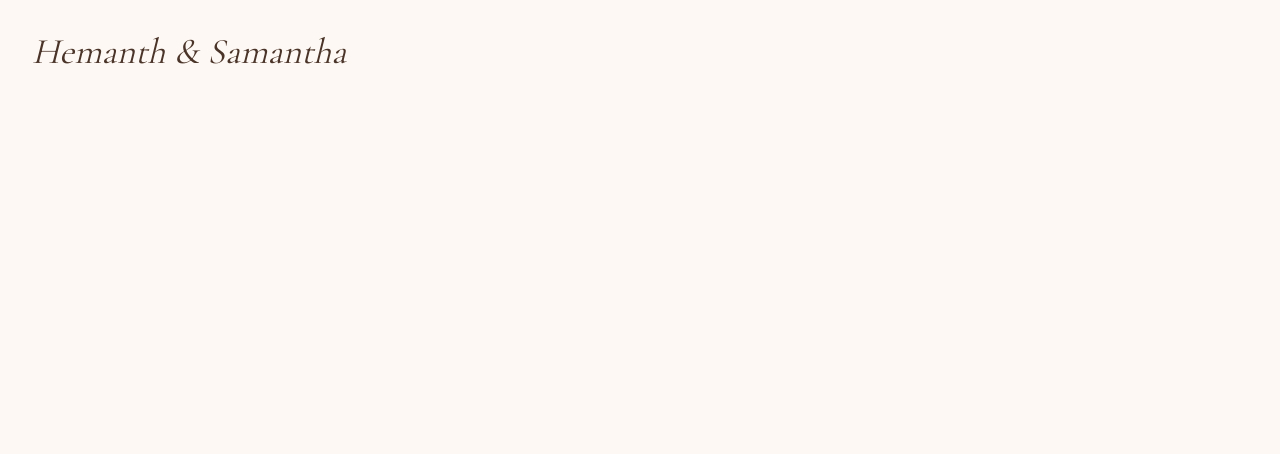
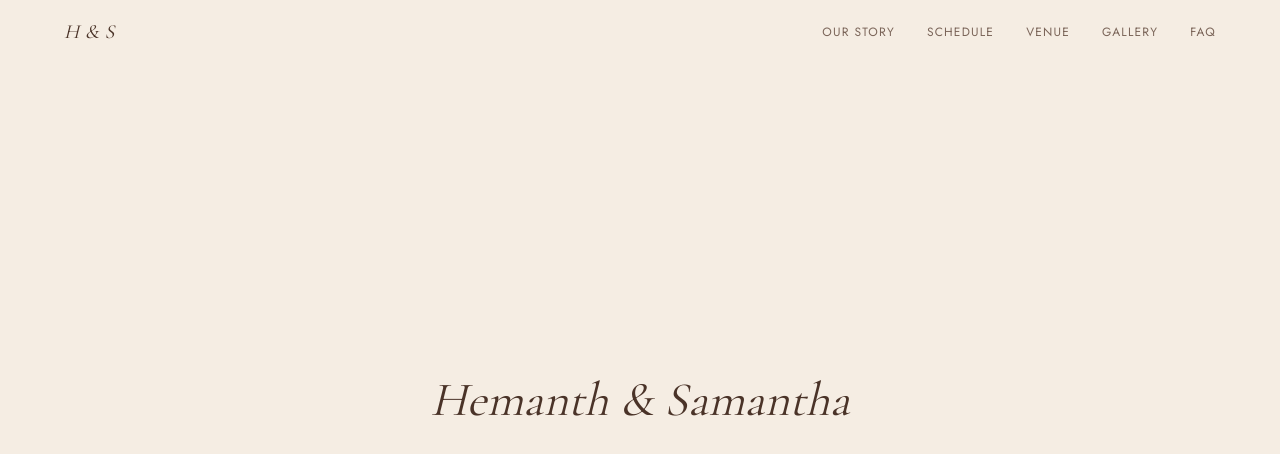
Before and after one commit to HemanthReddy99/Wedding, a Next.js app: page / in a window 1280 px wide. Shown: the top 454 px of the page. Built offline with nearby package versions, Linux system fonts and the light colour scheme.

Commit message:
feat: add responsive Navbar with scroll-aware frosted background and mobile overlay

```diff
--- a/app/page.tsx
+++ b/app/page.tsx
@@ -1,7 +1,12 @@
+import Navbar from '@/components/Navbar'
+
 export default function Home() {
   return (
     <main>
-      <p className="p-8 font-serif italic text-4xl text-rose-900">Hemanth & Samantha</p>
+      <Navbar />
+      <div id="hero" className="h-screen bg-cream-100 flex items-center justify-center">
+        <p className="font-serif italic text-5xl text-rose-900">Hemanth &amp; Samantha</p>
+      </div>
     </main>
   )
 }
--- /dev/null
+++ b/components/Navbar.tsx
@@ -0,0 +1,96 @@
+'use client'
+
+import { useState, useEffect } from 'react'
+import { motion, AnimatePresence } from 'framer-motion'
+
+const LINKS = [
+  { label: 'Our Story', href: '#our-story' },
+  { label: 'Schedule',  href: '#schedule'  },
+  { label: 'Venue',     href: '#venue'     },
+  { label: 'Gallery',   href: '#gallery'   },
+  { label: 'FAQ',       href: '#faq'       },
+]
+
+export default function Navbar() {
+  const [scrolled, setScrolled] = useState(false)
+  const [menuOpen, setMenuOpen] = useState(false)
+
+  useEffect(() => {
+    const onScroll = () => setScrolled(window.scrollY > 60)
+    window.addEventListener('scroll', onScroll, { passive: true })
+    return () => window.removeEventListener('scroll', onScroll)
+  }, [])
+
+  const handleLinkClick = () => setMenuOpen(false)
+
+  return (
+    <>
+      <header
+        className={`fixed top-0 left-0 right-0 z-50 transition-all duration-300 ${
+          scrolled ? 'frosted-nav shadow-sm border-b border-gold-300/30' : 'bg-transparent'
+        }`}
+      >
+        <div className="max-w-site mx-auto px-6 h-16 flex items-center justify-between">
+          {/* Logo / couple name */}
+          <a
+            href="#hero"
+            className="font-serif italic text-xl text-rose-900 tracking-wide hover:text-gold-400 transition-colors"
+          >
+            H &amp; S
+          </a>
+
+          {/* Desktop links */}
+          <nav className="hidden md:flex items-center gap-8">
+            {LINKS.map((link) => (
+              <a
+                key={link.href}
+                href={link.href}
+                className="text-xs tracking-widest uppercase text-rose-700 hover:text-gold-400 transition-colors"
+              >
+                {link.label}
+              </a>
+            ))}
+          </nav>
+
+          {/* Mobile hamburger */}
+          <button
+            className="md:hidden flex flex-col gap-1.5 p-2"
+            onClick={() => setMenuOpen((v) => !v)}
+            aria-label="Toggle menu"
+          >
+            <span className={`block w-6 h-px bg-rose-900 transition-all duration-300 ${menuOpen ? 'rotate-45 translate-y-2.5' : ''}`} />
+            <span className={`block w-6 h-px bg-rose-900 transition-all duration-300 ${menuOpen ? 'opacity-0' : ''}`} />
+            <span className={`block w-6 h-px bg-rose-900 transition-all duration-300 ${menuOpen ? '-rotate-45 -translate-y-2.5' : ''}`} />
+          </button>
+        </div>
+      </header>
+
+      {/* Mobile full-screen overlay */}
+      <AnimatePresence>
+        {menuOpen && (
+          <motion.div
+            className="fixed inset-0 z-40 bg-cream-50 flex flex-col items-center justify-center gap-10"
+            initial={{ opacity: 0 }}
+            animate={{ opacity: 1 }}
+            exit={{ opacity: 0 }}
+            transition={{ duration: 0.25 }}
+          >
+            {LINKS.map((link, i) => (
+              <motion.a
+                key={link.href}
+                href={link.href}
+                onClick={handleLinkClick}
+                className="font-serif italic text-4xl text-rose-900 hover:text-gold-400 transition-colors"
+                initial={{ opacity: 0, y: 20 }}
+                animate={{ opacity: 1, y: 0 }}
+                transition={{ delay: i * 0.07 }}
+              >
+                {link.label}
+              </motion.a>
+            ))}
+          </motion.div>
+        )}
+      </AnimatePresence>
+    </>
+  )
+}
```
